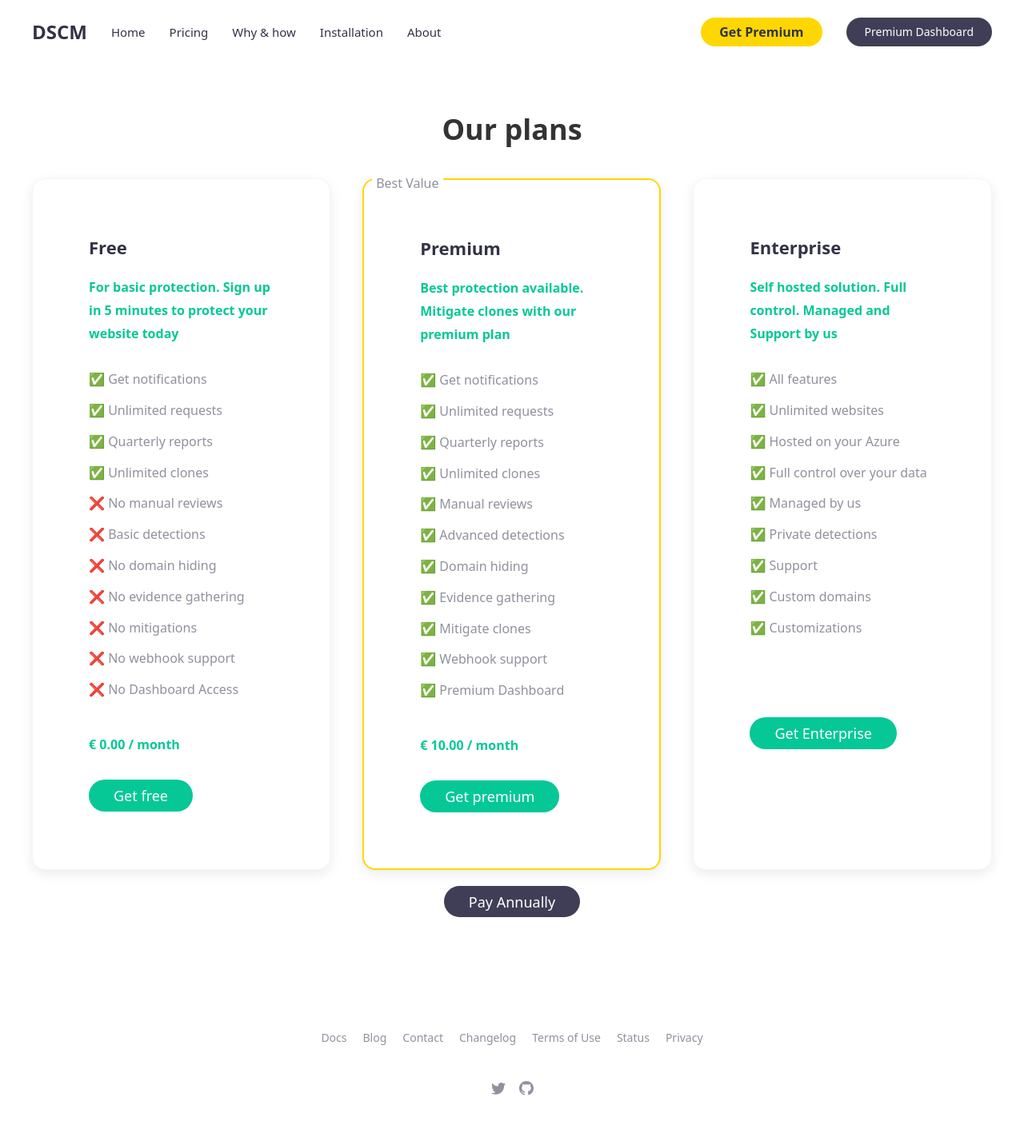
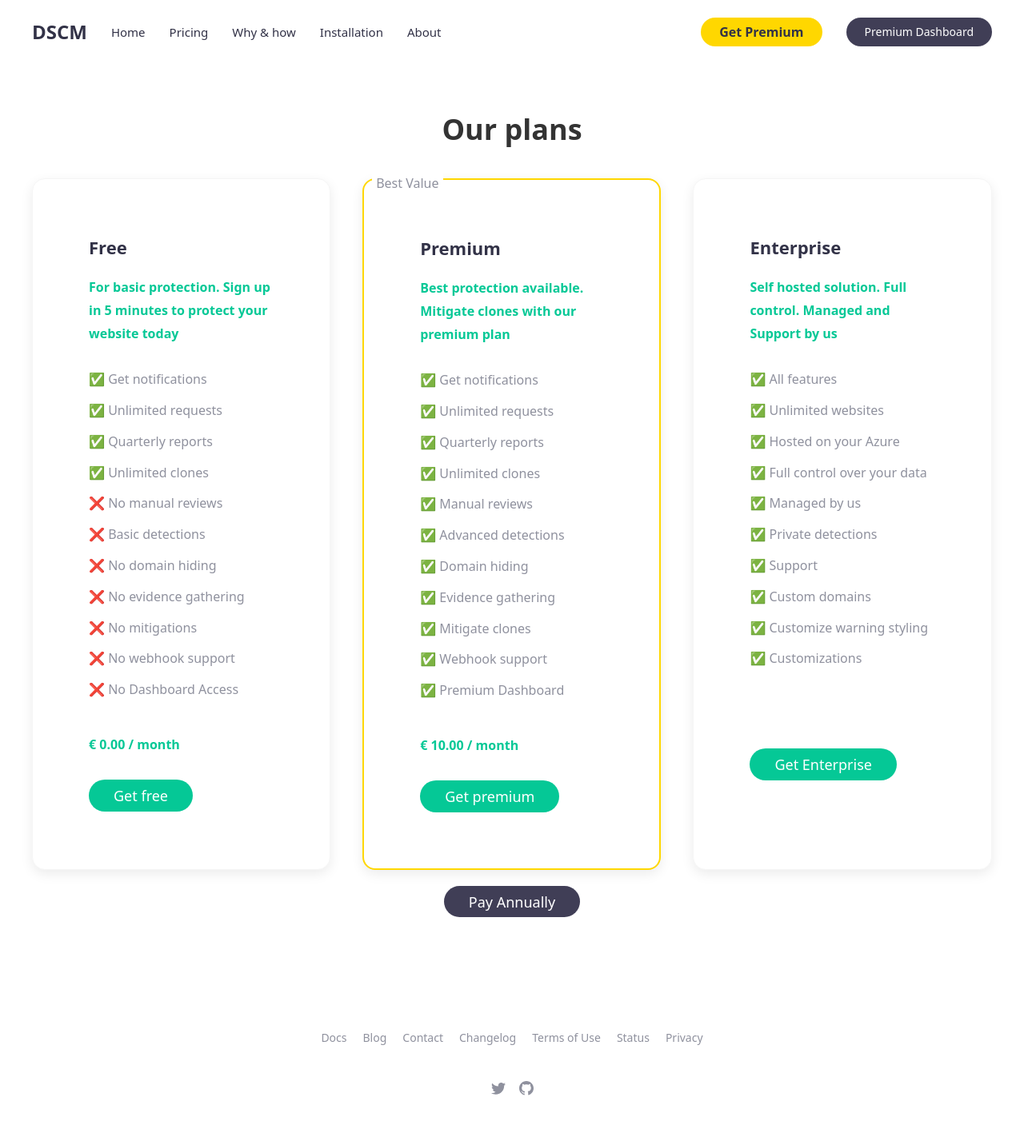
Before and after one commit to didsomeonecloneme/didsomeonecloneme.github.io, a Jekyll site: the page built from pages/pricing.md, in a window 1280 px wide. Shown: the whole page at 80% size. Built offline with Jekyll 4.4.1, drawn with Linux system fonts in a browser that asks for light colours.

Commit message:
Update pricing_plans.yml

```diff
--- a/_data/pricing_plans.yml
+++ b/_data/pricing_plans.yml
@@ -63,5 +63,6 @@
       link: /docs/detections
     - name: ✅ Support
     - name: ✅ Custom domains
+    - name: ✅ Customize warning styling
     - name: ✅ Customizations
   price:
```
